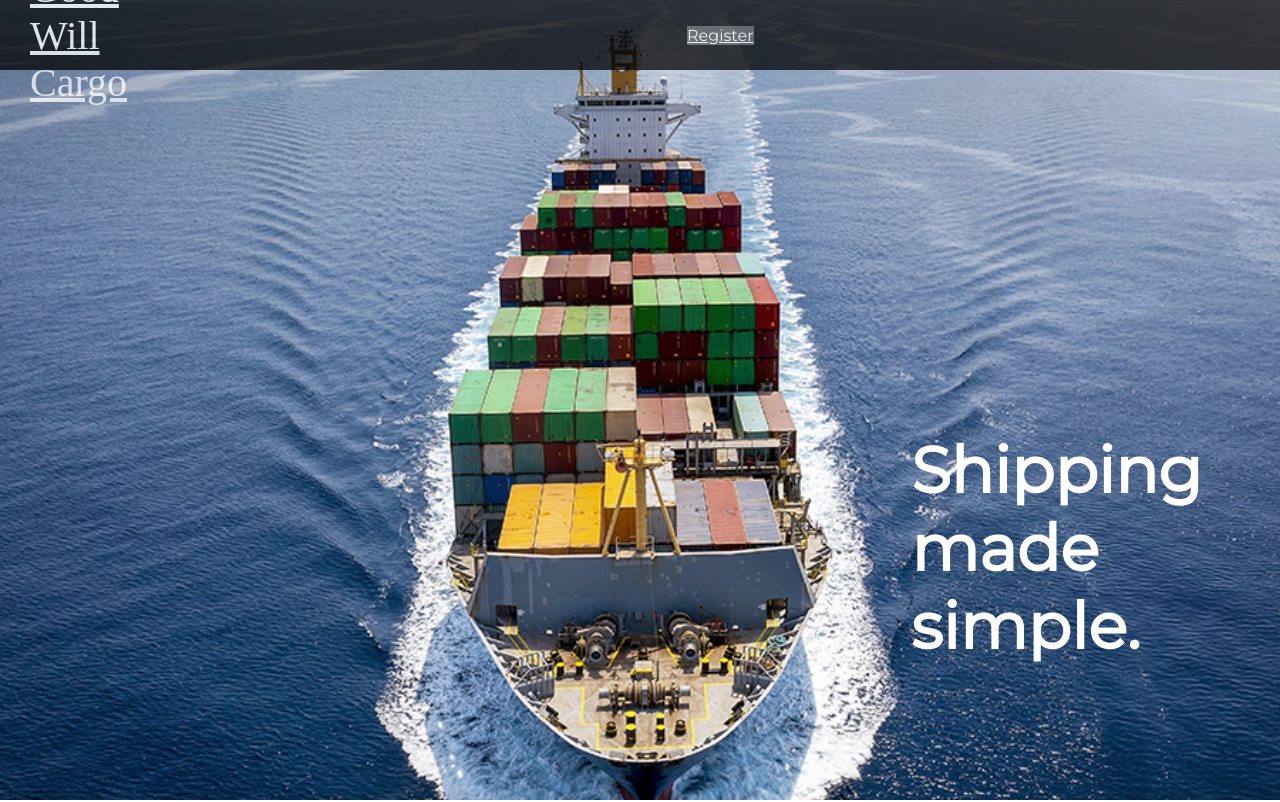
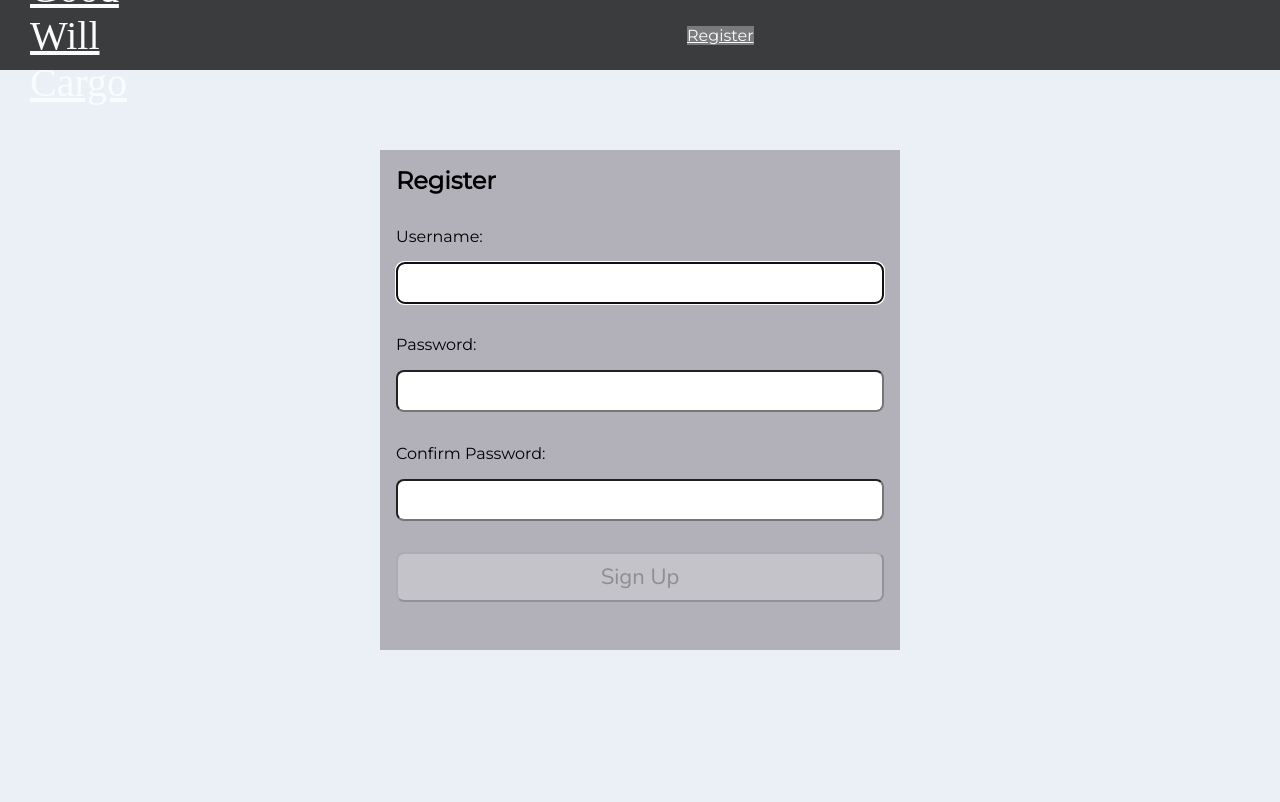
Before and after one commit to doreenlulu/Good-Will-Cargo-front-end, a React (Create React App) app: page /Register in a window 1280 px wide. Shown: the top 802 px of the page. Built offline with nearby package versions, Linux system fonts and the light colour scheme; a web font is replaced by a local one.

Commit message:
GWC-5 <made some styling changes to my register>

```diff
--- a/src/App.js
+++ b/src/App.js
@@ -14,7 +14,10 @@ function App() {
   return (
     <div className="App">
        <Navbar />
-      <Hero imageSrc={ship1} />
+
+      <Routes>
+        <Route path='/Register' element={<Register/>}/>
+        <Route path='/' element={<> <Hero imageSrc={ship1} />
       <Slider
         imageSrc={ship2}
         title={"Dependable Shipping."}
@@ -27,9 +30,7 @@ function App() {
         title={"Fast Shipping."}
         subtitle={"Good Will Cargo delivers fast, safe and sound sea cargo solutions.."}
         flipped={true}
-      />
-      <Routes>
-        <Route path='/Register' element={<Register/>}/>
+      /></>}/>
       </Routes>
     </div>
   );
--- a/src/form/Register.css
+++ b/src/form/Register.css
@@ -1,15 +1,37 @@
 @import url('https://fonts.googleapis.com/css2?family=Nunito&display=swap');
 
+* {
+    margin: 0;
+    padding: 0;
+    box-sizing: border-box;
+}
+.APP {
+    display: flex;
+    flex-direction: column;
+    justify-content: center;
+    align-items: center;
+    min-height: 100vh;
+    padding: 1rem 0.5rem;
+  }
 
-section {
+
+
+body {
+    min-height: 100vh;
+    background-color: #ebf0f7;
+}
+
+
+
+.isir {
     width: 100%;
-    max-width: 420px;
-    min-height: 400px;
+    max-width: 520px;
+    min-height: 500px;
     display: flex;
     flex-direction: column;
     justify-content: flex-start;
     padding: 1rem;
-    background-color: rgba(0,0,0,0.4);
+    background-color: rgba(94, 80, 90, 0.4);
 }
 
 form {
--- a/src/form/Register.js
+++ b/src/form/Register.js
@@ -61,7 +61,8 @@ const Register = () => {
 
 
   return (
-    <section>
+    <section className="APP">
+        <div className="isir">
         <p ref={errRef} className={errMsg ? "errmsg" : "offscreen"} aria-live="assertive">{errMsg}</p>
                     <h1>Register</h1>
                     <form onSubmit={handleSubmit}>
@@ -144,6 +145,7 @@ const Register = () => {
 
 
                     </form>
+                    </div>
     </section>
   )
 }
```
